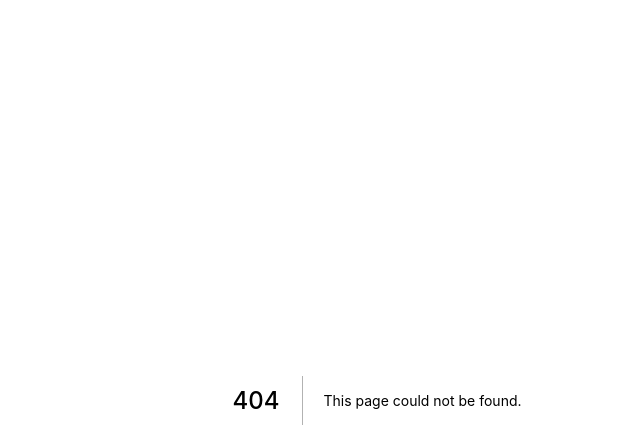
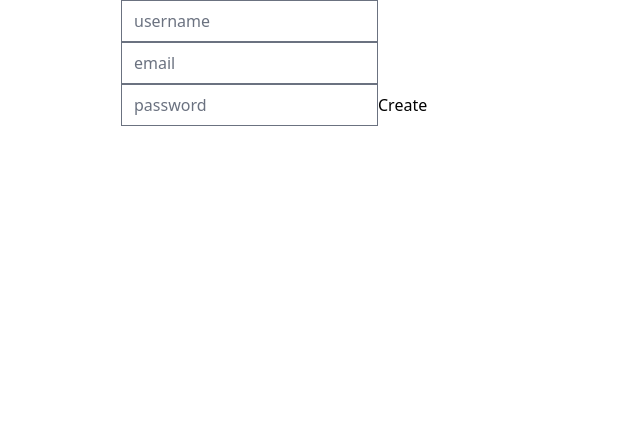
Before and after one commit to Choi-Yuchan/Rabbit-market, a Next.js app: page /forms in a window 1280 px wide. Before the commit this address had no page. Shown: the top 448 px of the page, without its empty margins (263-903 px from the left). Built offline with nearby package versions, Linux system fonts and the light colour scheme.

Commit message:
#7.4 Reack hook form - validation part two

```diff
--- a/package.json
+++ b/package.json
@@ -12,7 +12,8 @@
     "@tailwindcss/forms": "^0.4.0",
     "next": "^12.0.10",
     "react": "^18.0.0-rc.0",
-    "react-dom": "^18.0.0-rc.0"
+    "react-dom": "^18.0.0-rc.0",
+    "react-hook-form": "^7.29.0"
   },
   "devDependencies": {
     "@types/node": "17.0.15",
--- /dev/null
+++ b/pages/forms.tsx
@@ -0,0 +1,50 @@
+import React, { useState } from "react";
+import { FieldErrors, useForm } from "react-hook-form";
+
+interface LoginForm {
+  username: string;
+  email: string;
+  password: string;
+}
+
+export default function Forms() {
+  const { register, handleSubmit } = useForm<LoginForm>();
+  const onValid = (data: LoginForm) => {
+    console.log("valid");
+  };
+  const onInvalid = (errors: FieldErrors) => {
+    console.log(errors);
+  };
+  return (
+    <form onSubmit={handleSubmit(onValid, onInvalid)}>
+      <input
+        {...register("username", {
+          required: "Username is required",
+          minLength: {
+            message: "The username should be longer than 5 chars.",
+            value: 5,
+          },
+        })}
+        type="text"
+        placeholder="username"
+      />
+      <input
+        {...register("email", {
+          required: "Email is required",
+        })}
+        type="email"
+        placeholder="email"
+      />
+
+      <input
+        {...register("password", {
+          required: "Password is required",
+        })}
+        type="password"
+        placeholder="password"
+      />
+
+      <input type="submit" value="Create" />
+    </form>
+  );
+}
```
Also changed, not shown: 1 other file (tests, documents, lock files or other folders).
